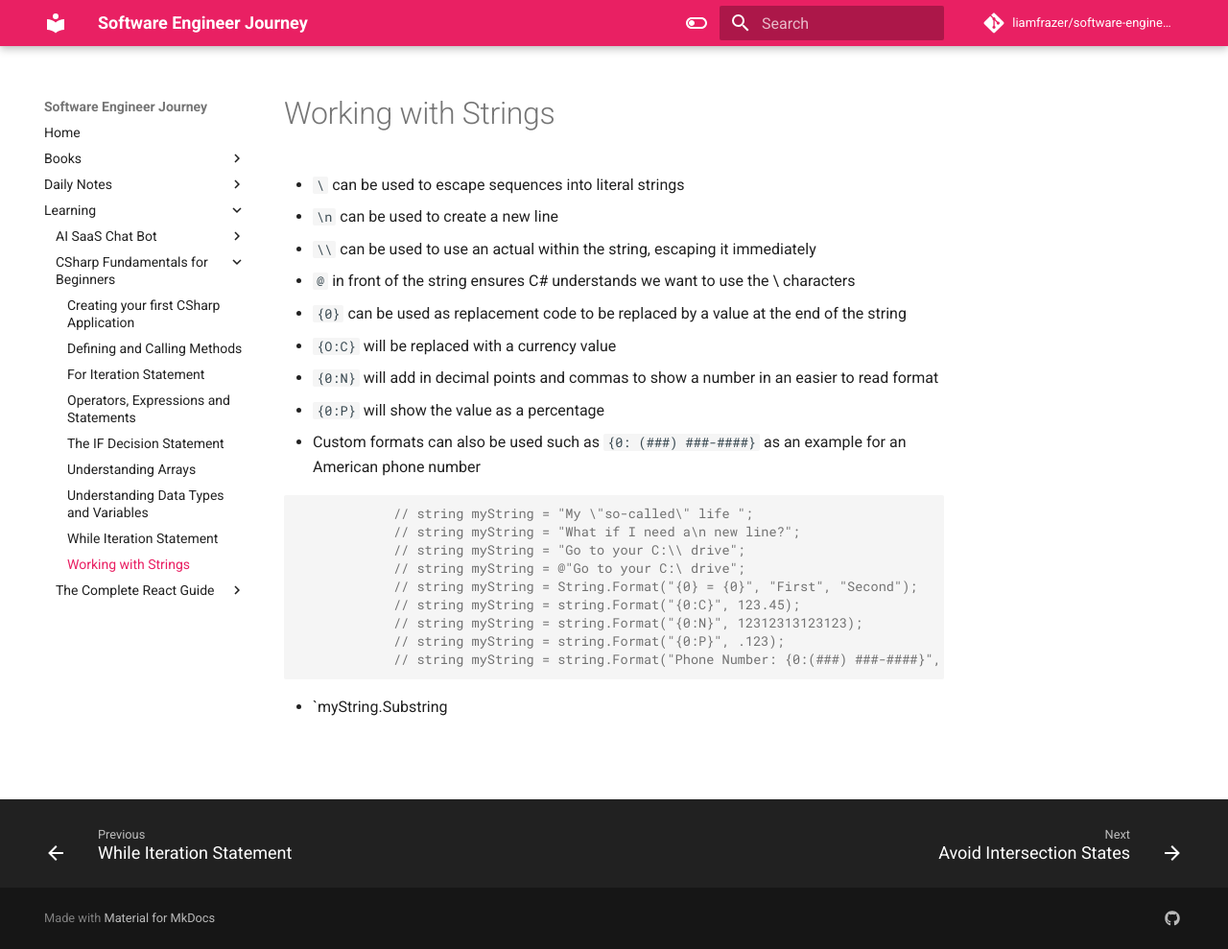
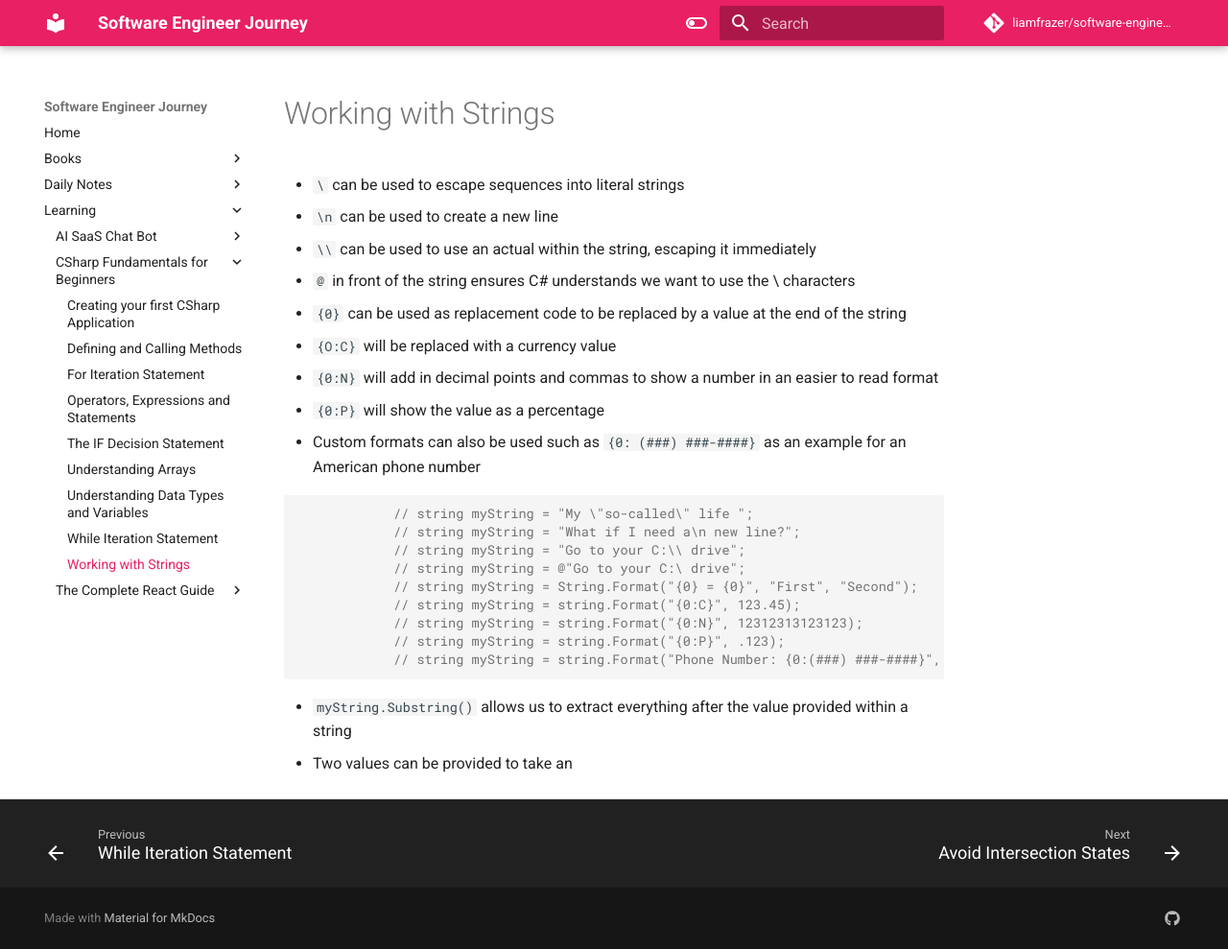
Before and after one commit to liamfrazer/software-engineer-journey, an MkDocs documentation site: the page built from docs/Learning/CSharp Fundamentals for Beginners/Working with Strings.md, in a window 1280 px wide and 989 px high. Shown: the whole window at 96% size. Built offline with MkDocs 1.6.1 and Material for MkDocs 9.7.7, drawn with Linux system fonts in a browser that asks for light colours; comment, search, counter and statistics services are not loaded.

Commit message:
vault backup: 2024-01-06 16:28:36

````diff
--- a/docs/Learning/CSharp Fundamentals for Beginners/Working with Strings.md
+++ b/docs/Learning/CSharp Fundamentals for Beginners/Working with Strings.md
@@ -26,4 +26,5 @@ tags:
             // string myString = string.Format("Phone Number: {0:(###) ###-####}", 1234567899);
 ```
 
-* `myString.Substring
+* `myString.Substring()` allows us to extract everything after the value provided within a string
+* Two values can be provided to take an
````
